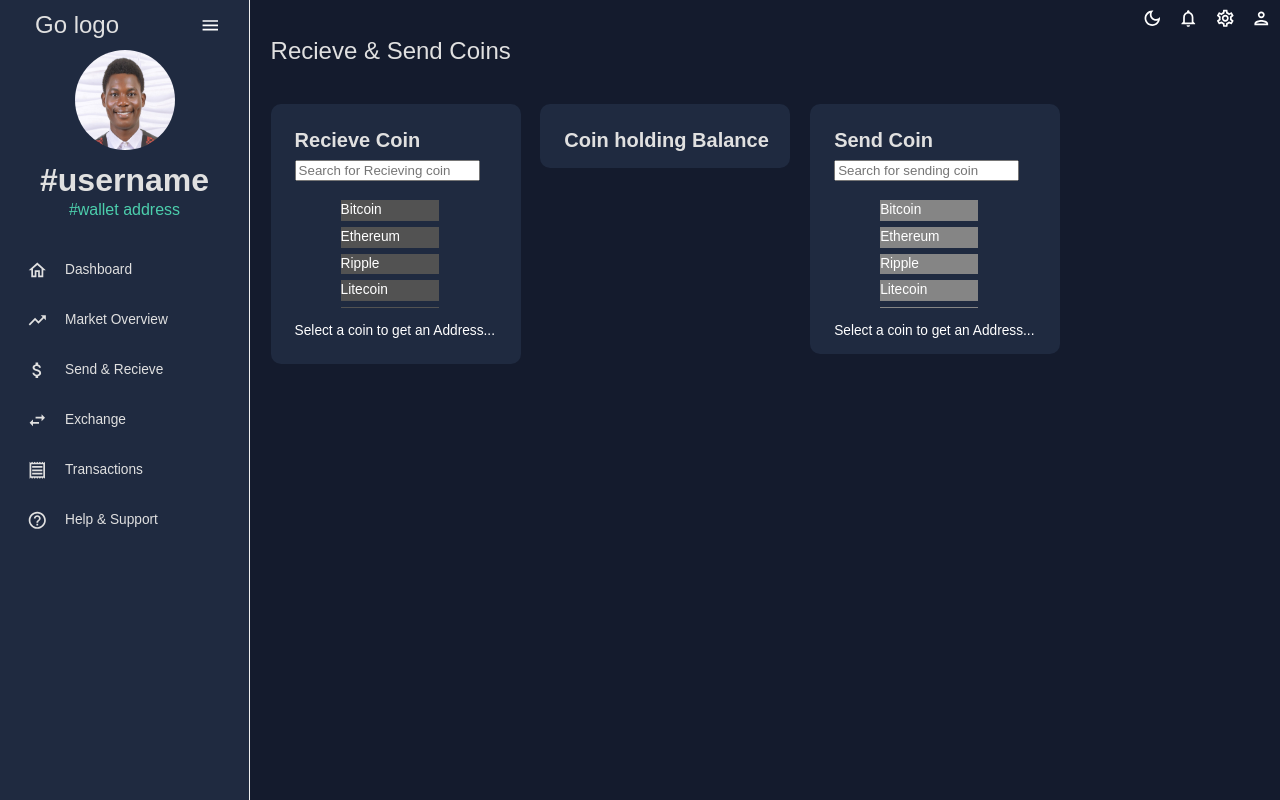
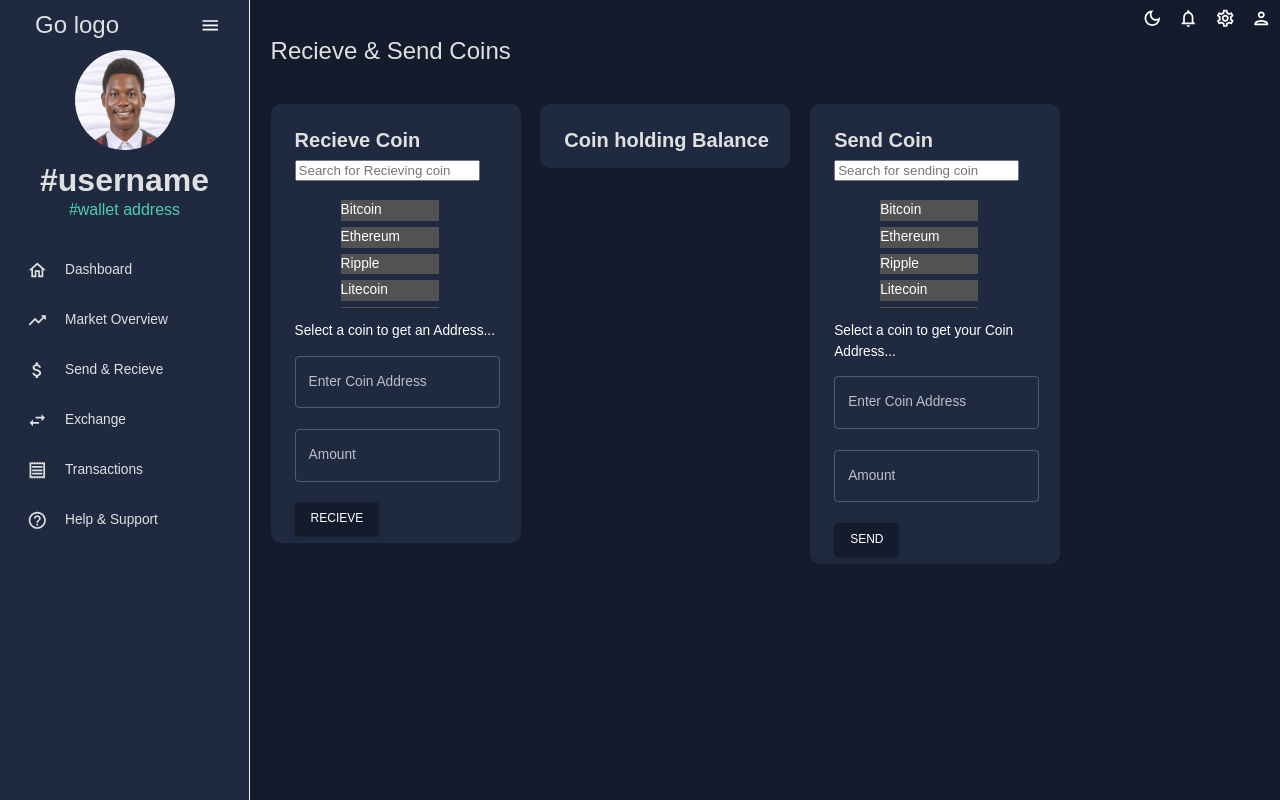
Before and after one commit to Apatakiti/Go-wallet, a React (Create React App) app: page /SendRecieve in a window 1280 px wide. Built offline with nearby package versions, Linux system fonts and the light colour scheme; no server answers.

Commit message:
ADDED SEND AND RECIEVE FORM AND FORM VALIDATIONS

```diff
--- a/src/scenes/sendRecieve/sendRecieve.jsx
+++ b/src/scenes/sendRecieve/sendRecieve.jsx
@@ -1,13 +1,9 @@
 import React, { useState, useRef } from 'react';
 import CopyAllOutlinedIcon from "@mui/icons-material/CopyAllOutlined";
 import { tokens } from "../../theme";
-import { useTheme, Box, Typography, Grid, IconButton, Button, } from "@mui/material";
+import { useTheme, Box, Typography, Grid, IconButton, Button, TextField, } from "@mui/material";
 import Header from "../../components/header";
 
-
-
-
-const SendRecieve = () => {
 const coinList = [
   { name: 'Bitcoin' },
   { name: 'Ethereum' },
@@ -17,9 +13,10 @@ const SendRecieve = () => {
   { name: 'Cardano' },
 ];
 
+const Recieve = () => {
+
   const theme = useTheme()
   const colors = tokens(theme.palette.mode)
-
   //  RECIEVE
   const [selectedCoin, setSelectedCoin] = useState(null);
   const [walletAddress, setWalletAddress] = useState(null);
@@ -41,7 +38,6 @@ const SendRecieve = () => {
     coin.name.toLowerCase().includes(searchValue.toLowerCase())
   );
 
-  const textToCopy = "";
   const textAreaRef = useRef(null);
   const [copied, setCopied] = useState('');
   const copyToClipboard = () => {
@@ -51,6 +47,146 @@ const SendRecieve = () => {
     }
     setCopied('copied')
   };
+
+  const [rangeError, setRangeError] = useState(false);
+  const [floatError, setFloatError] = useState(false);
+  const [FormCheckSelectedCoin, setFormCheckSelectedCoin] = useState(false);
+  const [SendDetails, SendDetailsData] = useState({ rangeValue: '', floatValue: '' });
+  const [transactionHistory, setTransactionHistory] = useState([]);
+
+  const handleSendDetails = (e) => {
+    const { name, value } = e.target;
+    SendDetailsData({ ...SendDetails, [name]: value });
+  };
+
+  const handleFormSubmit = (e) => {
+    e.preventDefault();
+
+    const isRangeValid = /^[a-zA-Z0-9]{11}$/.test(SendDetails.rangeValue);
+    const isFloatValid = parseFloat(SendDetails.floatValue) > 0;
+
+    if (isRangeValid && isFloatValid && selectedCoin) {
+      const currentTransaction = {
+        rangeValue: SendDetails.rangeValue,
+        floatValue: parseFloat(SendDetails.floatValue),
+        submissionTime: new Date()
+      };
+
+      setTransactionHistory([...transactionHistory, currentTransaction]);
+      SendDetailsData({ rangeValue: '', floatValue: '' });
+
+      setRangeError(false);
+      setFloatError(false);
+
+    } else {
+      setRangeError(!isRangeValid);
+      setFloatError(!isFloatValid);
+      setFormCheckSelectedCoin(true)
+    }
+  };
+
+  return (
+    <Grid item style={{ width: '250px', height: '50%' }} padding={"8px"} marginBottom={"12px"} backgroundColor={colors.primary[400]} borderRadius={"10px"} >
+      <Box>
+        <Header text={"Recieve Coin"} />
+
+        <Box marginBottom={'5px'}>
+          <input type="text" placeholder="Search for Recieving coin"
+            value={searchValue} onChange={(e) => setSearchValue(e.target.value)} />
+        </Box>
+
+        <Box>
+
+          <div style={{ width: '150px', maxHeight: '121px', overflowY: 'scroll', scrollbarWidth: 'thin' }} >
+            <ul >
+              {filteredCoins.map((coin, index) => (
+                <li style={{ margin: '6px', cursor: 'pointer', backgroundColor: colors.grey[600], listStyle: 'none' }} key={index} onClick={() => handleCoinClick(coin)}>
+                  {coin.name}
+                </li>
+              ))}
+            </ul>
+          </div>
+
+          <Box>
+            {selectedCoin ? (<p> Coin selected : {selectedCoin}</p>) : (undefined)}
+            <Box>
+
+              <div>
+                {walletAddress ?
+                  <Box justifyItems={'spaceBetween'} marginBottom={'11px'} display={'flex'} flexDirection={'row'}>
+                    <IconButton onClick={copyToClipboard}><CopyAllOutlinedIcon /></IconButton>
+                    <div style={{ width: '100px', height: '20px', backgroundColor: 'white', color: colors.grey[800] }}>  {walletAddress} </div>
+                    {copied ? (<p>{copied}</p>) : (undefined)}
+                  </Box> : (undefined)}
+
+                <div>
+                  <textarea
+                    ref={textAreaRef}
+                    value={walletAddress}
+                    style={{ position: 'absolute', left: '-9999px' }}
+                    readOnly
+                  />
+                </div>
+
+                <Box marginBottom={'8px'}>
+                  {selectedCoin ? (
+                    <Button variant="contained" color="primary"
+                      onClick={() => generateAddress(selectedCoin)}><p>generate {selectedCoin} Address</p></Button>
+                  ) : (
+                    <p>Select a coin to get an Address...</p>
+                  )}
+                </Box>
+
+                <Box>
+
+
+                  <form onSubmit={handleFormSubmit}>
+
+                    {FormCheckSelectedCoin ? (
+                      <p style={{ color: 'red' }}>kindly select a coin!</p>
+                    ) : (undefined)}
+
+                    <TextField
+                      label="Enter Coin Address"
+                      variant="outlined"
+                      name="rangeValue"
+                      value={SendDetails.rangeValue}
+                      onChange={handleSendDetails}
+                      error={rangeError}
+                      helperText={rangeError ? 'Enter your reciever 11 digit coin Address' : ''}
+                    />
+                    <br />
+                    <br />
+                    <TextField
+                      label="Amount"
+                      variant="outlined"
+                      type="number"
+                      name="floatValue"
+                      value={SendDetails.floatValue}
+                      onChange={handleSendDetails}
+                      error={floatError}
+                      helperText={floatError ? 'Enter a valid amount' : ''}
+                    />
+                    <br />
+                    <br />
+                    <Button variant="contained" color="primary" type="submit">
+                      Recieve
+                    </Button>
+                  </form>
+                </Box>
+              </div>
+            </Box>
+          </Box>
+        </Box>
+      </Box>
+    </Grid>
+  )
+}
+
+const Send = () => {
+
+  const theme = useTheme()
+  const colors = tokens(theme.palette.mode)
 
   // SEND  SD
   const [selectedCoinSD, setSelectedCoinSD] = useState(null);
@@ -74,7 +210,6 @@ const SendRecieve = () => {
     coin.name.toLowerCase().includes(searchValueSD.toLowerCase())
   );
 
-  const textToCopySD = "";
   const textAreaRefSD = useRef(null);
   const [copiedSD, setCopiedSD] = useState('');
   const copyToClipboardSD = () => {
@@ -85,74 +220,44 @@ const SendRecieve = () => {
     setCopiedSD('copied')
   };
 
+  // Send Form
+  const [rangeError, setRangeError] = useState(false);
+  const [floatError, setFloatError] = useState(false);
+  const [SendDetails, SendDetailsData] = useState({ rangeValue: '', floatValue: '' });
+  const [transactionHistory, setTransactionHistory] = useState([]);
+
+  const handleSendDetails = (e) => {
+    const { name, value } = e.target;
+    SendDetailsData({ ...SendDetails, [name]: value });
+  };
+
+  const handleFormSubmit = (e) => {
+    e.preventDefault();
+
+    const isRangeValid = /^[a-zA-Z0-9]{11}$/.test(SendDetails.rangeValue);
+    const isFloatValid = parseFloat(SendDetails.floatValue) > 0;
+
+    if (isRangeValid && isFloatValid) {
+      const currentTransaction = {
+        rangeValue: SendDetails.rangeValue,
+        floatValue: parseFloat(SendDetails.floatValue),
+        submissionTime: new Date()
+      };
+
+      setTransactionHistory([...transactionHistory, currentTransaction]);
+      SendDetailsData({ rangeValue: '', floatValue: '' });
+
+      setRangeError(false);
+      setFloatError(false);
+
+    } else {
+      setRangeError(!isRangeValid);
+      setFloatError(!isFloatValid);
+    }
+  };
+
   return (
-    <Box padding={"0 2% 0 2%"}>
-      <Box margin={"0  0 4% 0"}>
-        <Typography variant="h3" color={colors.grey[100]} >Recieve & Send Coins</Typography>
-      </Box>
-
-      <Box margin={"4% 0 2% 0"}>
-        <Grid margin={"1% 2% 2% 0"} xs={12} container spacing={3}>
-          <Grid item style={{ width: '250px', height: '50%' }} padding={"8px"} marginBottom={"12px"} backgroundColor={colors.primary[400]} borderRadius={"10px"} >
-            <Header text={"Recieve Coin"} />
-            <Box>
-              <Box marginBottom={'5px'}>
-                <input type="text" placeholder="Search for Recieving coin"
-                  value={searchValue} onChange={(e) => setSearchValue(e.target.value)} />
-              </Box>
-              <Box>
-                <div style={{ width: '150px', maxHeight: '121px', overflowY: 'scroll', scrollbarWidth: 'thin' }} >
-                  <ul >
-                    {filteredCoins.map((coin, index) => (
-                      <li style={{ margin: '6px', cursor: 'pointer', backgroundColor: colors.grey[600], listStyle: 'none' }} key={index} onClick={() => handleCoinClick(coin)}>
-                        {coin.name}
-                      </li>
-                    ))}
-                  </ul>
-                </div>
-                <Box>
-                  {selectedCoin ? (<p> Coin selected : {selectedCoin}</p>) : (undefined)}
-                  <Box>
-
-                    <div>
-                      {walletAddress ?
-                        <Box justifyItems={'spaceBetween'} marginBottom={'11px'} display={'flex'} flexDirection={'row'}>
-                          <IconButton onClick={copyToClipboard}><CopyAllOutlinedIcon /></IconButton>
-                          <div style={{ width: '100px', height: '20px', backgroundColor: 'white', color: colors.grey[800] }}>  {walletAddress} </div>
-                          {copied ? (<p>{copied}</p>) : (undefined)}
-                        </Box> : (undefined)}
-
-
-                      <div>
-                        <textarea
-                          ref={textAreaRef}
-                          value={textToCopy}
-                          style={{ position: 'absolute', left: '-9999px' }}
-                          readOnly
-                        />
-                      </div>
-
-                      <Box>
-                        {selectedCoin ? (
-                          <Button variant="contained" color="primary"
-                            onClick={() => generateAddress(selectedCoin)}><p>generate {selectedCoin} Address</p></Button>
-                        ) : (
-                          <p>Select a coin to get an Address...</p>
-                        )}
-                      </Box>
-
-                    </div>
-                  </Box>
-                </Box>
-              </Box>
-            </Box>
-          </Grid>
-
-          <Grid item style={{ width: '250px', height: '50%' }} margin={"0 0 0 2%"} borderRadius={"10px"} padding={"8px"} backgroundColor={colors.primary[400]} marginBottom={"12px"}>
-            <Header text={"Coin holding Balance"} />
-          </Grid>
-
-          <Grid item style={{ width: '250px', height: '250px' }} margin={"0 0 0 2%"} borderRadius={"10px"} padding={"8px"} backgroundColor={colors.primary[400]}>
+    <Grid item style={{ width: '250px', height: '50%' }} margin={"0 0 0 2%"} borderRadius={"10px"} padding={"8px"} backgroundColor={colors.primary[400]}>
       <Header text={"Send Coin"} />
 
       <Box>
@@ -164,7 +269,7 @@ const SendRecieve = () => {
           <div style={{ width: '150px', maxHeight: '121px', overflowY: 'scroll', scrollbarWidth: 'thin' }} >
             <ul >
               {filteredCoinsSD.map((coin, index) => (
-                      <li style={{ margin: '6px', cursor: 'pointer', backgroundColor: colors.grey[400], listStyle: 'none' }} key={index} onClick={() => handleCoinClickSD(coin)}>
+                <li style={{ margin: '6px', cursor: 'pointer', backgroundColor: colors.grey[600], listStyle: 'none' }} key={index} onClick={() => handleCoinClickSD(coin)}>
                   {coin.name}
                 </li>
               ))}
@@ -179,36 +284,99 @@ const SendRecieve = () => {
                 {walletAddressSD ?
                   <Box justifyItems={'spaceBetween'} marginBottom={'11px'} display={'flex'} flexDirection={'row'}>
                     <IconButton onClick={copyToClipboardSD}><CopyAllOutlinedIcon /></IconButton>
-                          <div style={{ width: '100px', height: '25px', backgroundColor: 'white', color: colors.grey[800] }}>  {walletAddressSD} </div>
+                    <div style={{ width: '100px', height: '25px', backgroundColor: 'white', color: colors.grey[800] }}>
+                      {walletAddressSD}
+                    </div>
                     {copiedSD ? (<p>{copiedSD}</p>) : (undefined)}
                   </Box> : (undefined)}
 
                 <div>
                   <textarea
                     ref={textAreaRefSD}
-                          value={textToCopySD}
+                    value={walletAddressSD}
                     style={{ position: 'absolute', left: '-9999px' }}
                     readOnly
                   />
                 </div>
 
-                      <Box>
+                <Box marginBottom={'8px'}>
                   {selectedCoinSD ? (
                     <Button variant="contained" color="primary"
                       onClick={() => generateAddressSD(selectedCoinSD)}><p>generate {selectedCoinSD} Address</p></Button>
                   ) : (
-                          <p>Select a coin to get an Address...</p>
+                    <p>Select a coin to get your Coin Address...</p>
                   )}
                 </Box>
 
+                <Box>
+                  {/* <Box>
+                        {you ? (
+                          <p>generate Address</p>
+                        ) : ( <p>Select a coin to get your Coin Address...</p>)}
+                        </Box> */}
+                  <form onSubmit={handleFormSubmit}>
+                    <TextField
+                      label="Enter Coin Address"
+                      variant="outlined"
+                      name="rangeValue"
+                      value={SendDetails.rangeValue}
+                      onChange={handleSendDetails}
+                      error={rangeError}
+                      helperText={rangeError ? 'Enter your reciever 11 digit coin Address' : ''}
+                    />
+                    <br />
+                    <br />
+                    <TextField
+                      label="Amount"
+                      variant="outlined"
+                      type="number"
+                      name="floatValue"
+                      value={SendDetails.floatValue}
+                      onChange={handleSendDetails}
+                      error={floatError}
+                      helperText={floatError ? 'Enter a valid amount' : ''}
+                    />
+                    <br />
+                    <br />
+                    <Button variant="contained" color="primary" type="submit">
+                      Send
+                    </Button>
+                  </form>
+                </Box>
               </div>
             </Box>
           </Box>
-
         </Box>
       </Box>
+    </Grid>
+  )
+}
 
+const SendRecieve = () => {
+
+  const theme = useTheme()
+  const colors = tokens(theme.palette.mode)
+
+  return (
+    <Box padding={"0 2% 0 2%"}>
+      <Box margin={"0  0 4% 0"}>
+        <Typography variant="h3" color={colors.grey[100]} >Recieve & Send Coins</Typography>
+      </Box>
+
+      <Box margin={"4% 0 2% 0"}>
+        <Grid margin={"1% 2% 2% 0"} xs={12} container spacing={3}>
+
+          {/* Recieve */}
+          <Recieve />
+
+          {/* Coin Holding Balance */}
+          <Grid item style={{ width: '250px', height: '50%' }} margin={"0 0 0 2%"} borderRadius={"10px"} padding={"8px"} backgroundColor={colors.primary[400]} marginBottom={"12px"}>
+            <Header text={"Coin holding Balance"} />
           </Grid>
+
+          {/* Send */}
+          <Send />
+
         </Grid>
       </Box>
     </Box>
```
Lines whose indentation alone changed are shown as unchanged.
